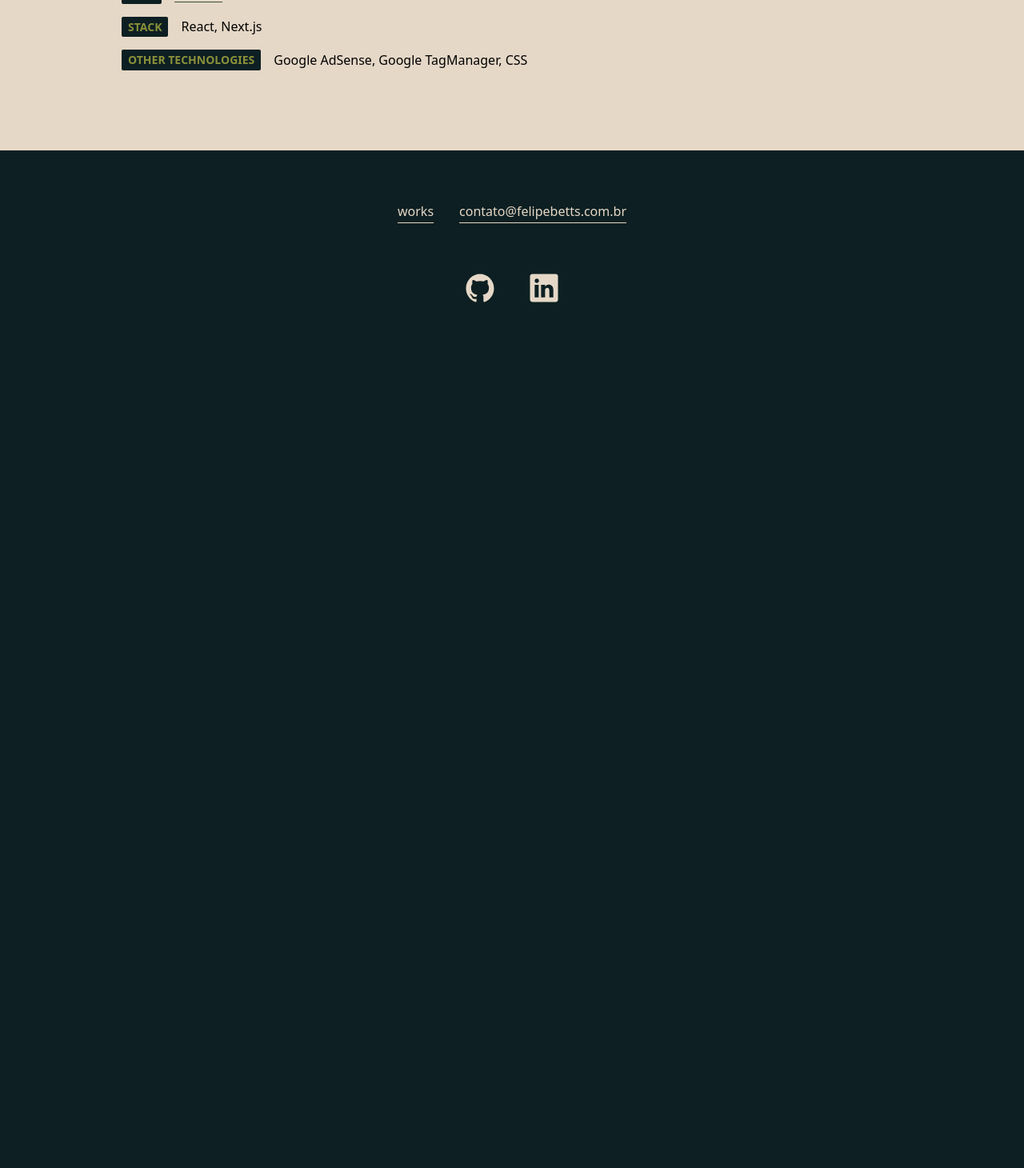
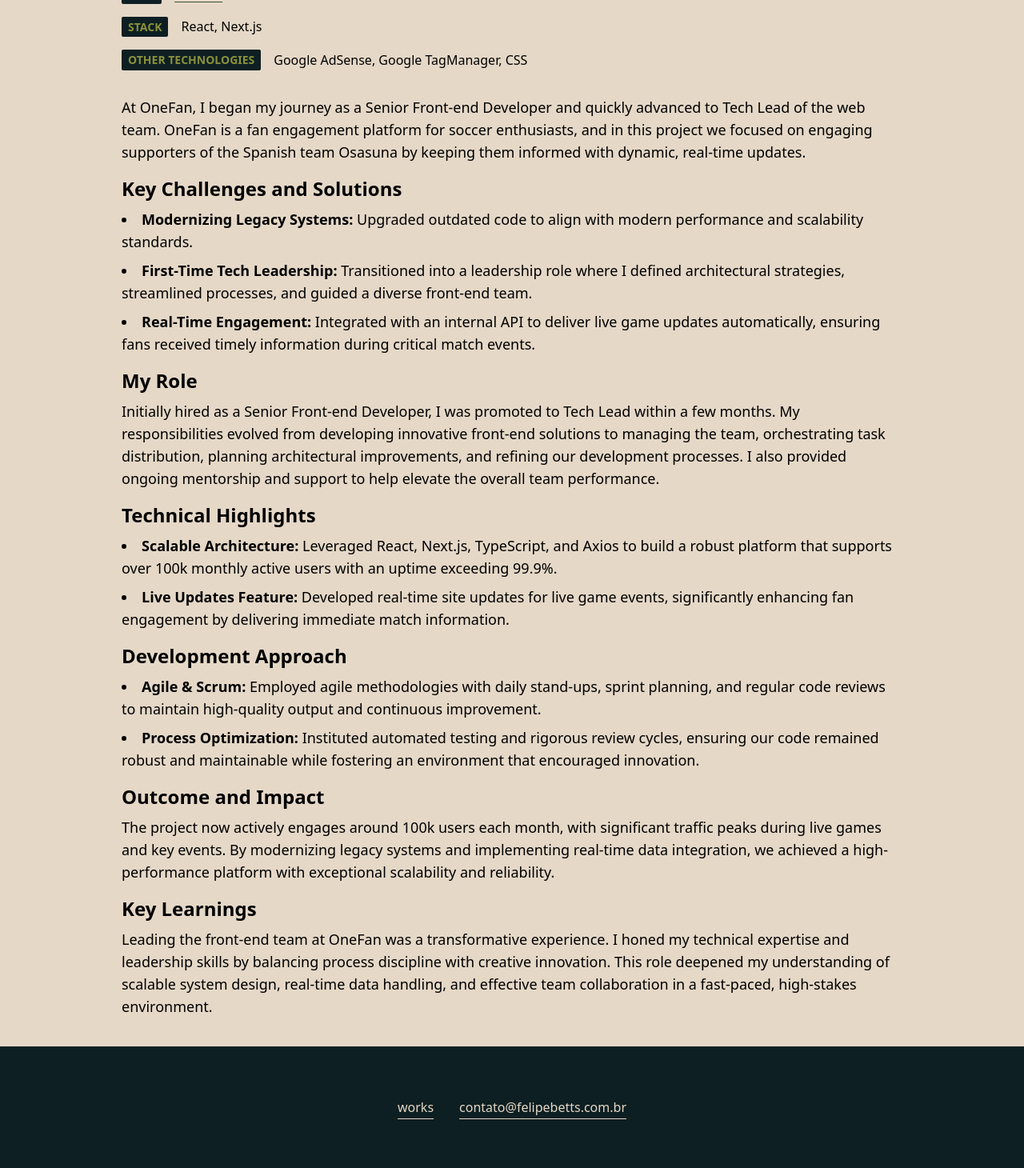
Before and after one commit to felipebetts/portfolio-2023, a Next.js app: page /works/onefan in a window 1280 px wide. Shown: the part 861-2321 px from the top of the page at 80% size. Before the commit the page ends 1313 px from the top, so only its background shows below. Built offline with nearby package versions, Linux system fonts and the light colour scheme.

Commit message:
feat: content onefan

```diff
--- a/src/pages/works/onefan.tsx
+++ b/src/pages/works/onefan.tsx
@@ -30,8 +30,111 @@
         </PillData>
       </section>
       <section className="py-3">
-        <p className="py-2"></p>
-        <p className="py-2"></p>
+        {/* Overview / Introduction */}
+        <p className="text-lg mb-4">
+          At OneFan, I began my journey as a Senior Front-end Developer and
+          quickly advanced to Tech Lead of the web team. OneFan is a fan
+          engagement platform for soccer enthusiasts, and in this project we
+          focused on engaging supporters of the Spanish team Osasuna by keeping
+          them informed with dynamic, real-time updates.
+        </p>
+
+        {/* Key Challenges and Solutions */}
+        <div className="mb-4">
+          <h3 className="text-2xl font-semibold mb-2">
+            Key Challenges and Solutions
+          </h3>
+          <ul className="list-disc list-inside space-y-2 text-lg">
+            <li>
+              <strong>Modernizing Legacy Systems:</strong> Upgraded outdated
+              code to align with modern performance and scalability standards.
+            </li>
+            <li>
+              <strong>First-Time Tech Leadership:</strong> Transitioned into a
+              leadership role where I defined architectural strategies,
+              streamlined processes, and guided a diverse front-end team.
+            </li>
+            <li>
+              <strong>Real-Time Engagement:</strong> Integrated with an internal
+              API to deliver live game updates automatically, ensuring fans
+              received timely information during critical match events.
+            </li>
+          </ul>
+        </div>
+
+        {/* My Role */}
+        <div className="mb-4">
+          <h3 className="text-2xl font-semibold mb-2">My Role</h3>
+          <p className="text-lg">
+            Initially hired as a Senior Front-end Developer, I was promoted to
+            Tech Lead within a few months. My responsibilities evolved from
+            developing innovative front-end solutions to managing the team,
+            orchestrating task distribution, planning architectural
+            improvements, and refining our development processes. I also
+            provided ongoing mentorship and support to help elevate the overall
+            team performance.
+          </p>
+        </div>
+
+        {/* Technical Highlights */}
+        <div className="mb-4">
+          <h3 className="text-2xl font-semibold mb-2">Technical Highlights</h3>
+          <ul className="list-disc list-inside space-y-2 text-lg">
+            <li>
+              <strong>Scalable Architecture:</strong> Leveraged React, Next.js,
+              TypeScript, and Axios to build a robust platform that supports
+              over 100k monthly active users with an uptime exceeding 99.9%.
+            </li>
+            <li>
+              <strong>Live Updates Feature:</strong> Developed real-time site
+              updates for live game events, significantly enhancing fan
+              engagement by delivering immediate match information.
+            </li>
+          </ul>
+        </div>
+
+        {/* Development Approach */}
+        <div className="mb-4">
+          <h3 className="text-2xl font-semibold mb-2">Development Approach</h3>
+          <ul className="list-disc list-inside space-y-2 text-lg">
+            <li>
+              <strong>Agile & Scrum:</strong> Employed agile methodologies with
+              daily stand-ups, sprint planning, and regular code reviews to
+              maintain high-quality output and continuous improvement.
+            </li>
+            <li>
+              <strong>Process Optimization:</strong> Instituted automated
+              testing and rigorous review cycles, ensuring our code remained
+              robust and maintainable while fostering an environment that
+              encouraged innovation.
+            </li>
+          </ul>
+        </div>
+
+        {/* Outcome and Impact */}
+        <div className="mb-4">
+          <h3 className="text-2xl font-semibold mb-2">Outcome and Impact</h3>
+          <p className="text-lg">
+            The project now actively engages around 100k users each month, with
+            significant traffic peaks during live games and key events. By
+            modernizing legacy systems and implementing real-time data
+            integration, we achieved a high-performance platform with
+            exceptional scalability and reliability.
+          </p>
+        </div>
+
+        {/* Key Learnings */}
+        <div>
+          <h3 className="text-2xl font-semibold mb-2">Key Learnings</h3>
+          <p className="text-lg">
+            Leading the front-end team at OneFan was a transformative
+            experience. I honed my technical expertise and leadership skills by
+            balancing process discipline with creative innovation. This role
+            deepened my understanding of scalable system design, real-time data
+            handling, and effective team collaboration in a fast-paced,
+            high-stakes environment.
+          </p>
+        </div>
       </section>
     </WorkDetails>
   )
```
